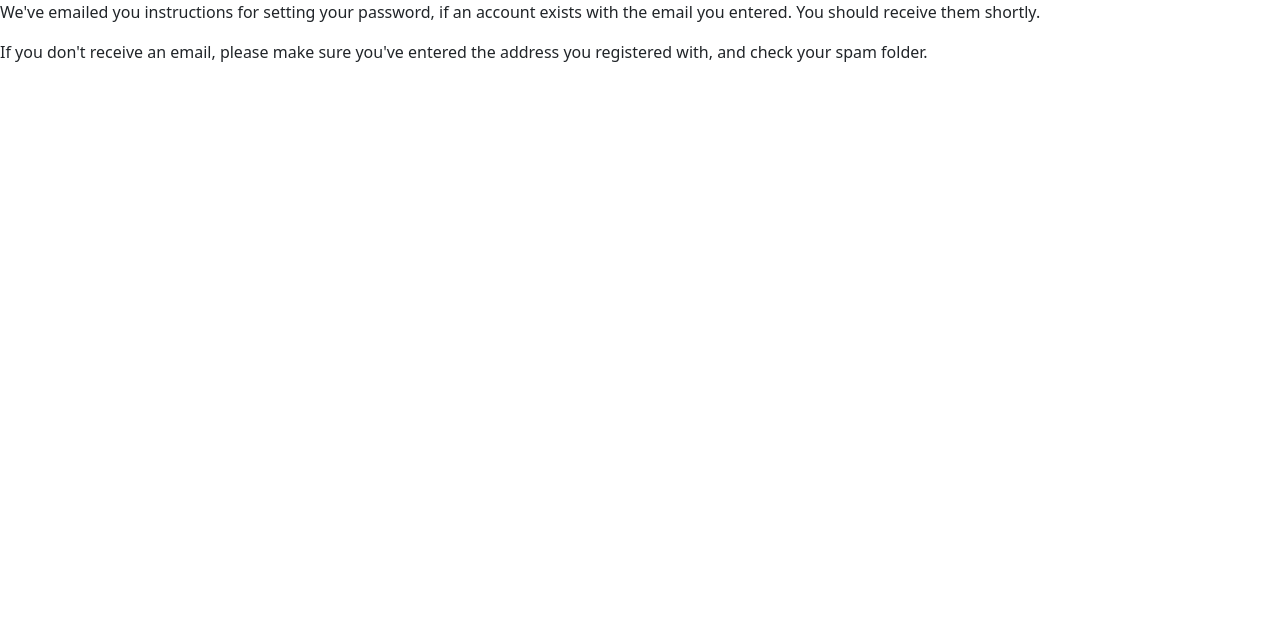
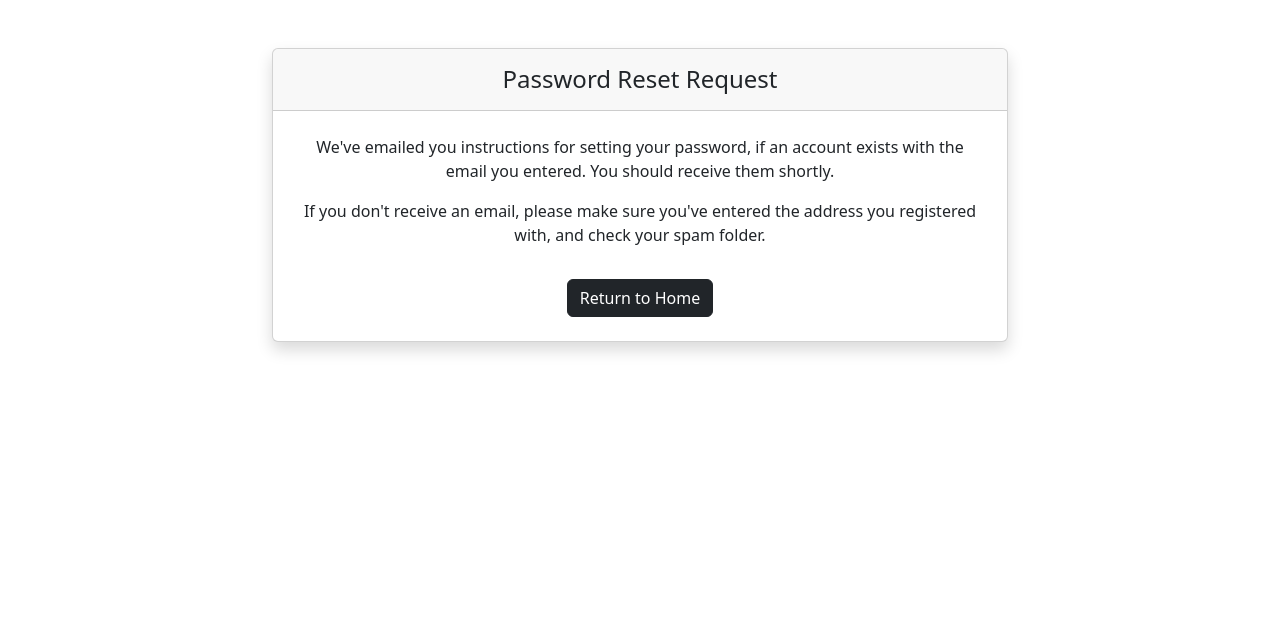
Before and after one commit to NikitaPash/FocusFlow, a Django app: page /user-auth/password-reset-done/ in a window 1280 px wide. Shown: the part 56-686 px from the top of the page. Run offline with Django 5.2, Linux system fonts and the light colour scheme.

Commit message:
Improve logic and styling for password reset

```diff
--- /dev/null
+++ b/templates/emails/password_reset_subject.txt
@@ -0,0 +1 @@
+Password reset for FocusFlow account
--- a/templates/homepage_and_profile/homepage.html
+++ b/templates/homepage_and_profile/homepage.html
@@ -6,6 +6,6 @@
 <body>
 {% block content %}
     <h1>Homepage!</h1>
-    <p>This is the register content.</p>
+    <p>This is the homepage content.</p>
 {% endblock %}
 </body>
--- a/templates/user_auth/forgot_password/password_reset_done.html
+++ b/templates/user_auth/forgot_password/password_reset_done.html
@@ -1,11 +1,27 @@
 {% extends 'base/base.html' %}
 {% block content %}
-  <p>
-    We've emailed you instructions for setting your password, if an account exists with the email you entered.
-    You should receive them shortly.
-  </p>
-  <p>
-    If you don't receive an email, please make sure you've entered the address you registered with,
-    and check your spam folder.
-  </p>
+<div class="container py-5">
+  <div class="row justify-content-center">
+    <div class="col-md-8">
+      <div class="card shadow">
+      <div class="card-header text-center">
+          <h4 class="card-title mt-2 text-dark">
+            Password Reset Request
+          </h4>
+      </div>
+        <div class="card-body text-center p-4">
+          <p class="card-text">
+            We've emailed you instructions for setting your password, if an account exists with the email you entered. You should receive them shortly.
+          </p>
+          <p class="card-text">
+            If you don't receive an email, please make sure you've entered the address you registered with, and check your spam folder.
+          </p>
+          <a href="{% url 'home' %}" class="btn btn-dark mt-3">
+            Return to Home
+          </a>
+        </div>
+      </div>
+    </div>
+  </div>
+</div>
 {% endblock %}
--- /dev/null
+++ b/templates/user_auth/forgot_password/password_reset_email.html
@@ -0,0 +1,5 @@
+<p>Hello {{ user.username }},</p>
+<p>We received a request to reset your password. Click the link below to reset it:</p>
+<p><a href="{{ protocol }}://{{ domain }}{% url 'password_reset_confirm' uidb64=uid token=token %}">Reset Password</a></p>
+<p>If you did not request a password reset, please ignore this email.</p>
+<p>Best regards,<br>FocusFlow Team</p>
--- a/user_auth/forms.py
+++ b/user_auth/forms.py
@@ -26,10 +26,10 @@
 
 
 class LoginForm(AuthenticationForm):
-    username = forms.CharField(
+    username = forms.CharField(required=False,
         widget=TextInput(attrs={'type': "text", 'class': "form-control", 'name': "username", 'id': "InputUsername",
                                 'placeholder': "Enter username"}))
-    password = forms.CharField(widget=PasswordInput(
+    password = forms.CharField(required=False, widget=PasswordInput(
         attrs={'type': "password", 'class': "form-control", 'name': "password", 'id': "InputPassword",
                'placeholder': "Enter password"}))
 
```
Also changed, not shown: templates/emails/password_reset_email.txt (added, +10 -0 lines), templates/user_auth/login.html (+15 -15 lines), user_auth/views.py (+21 -15 lines).
